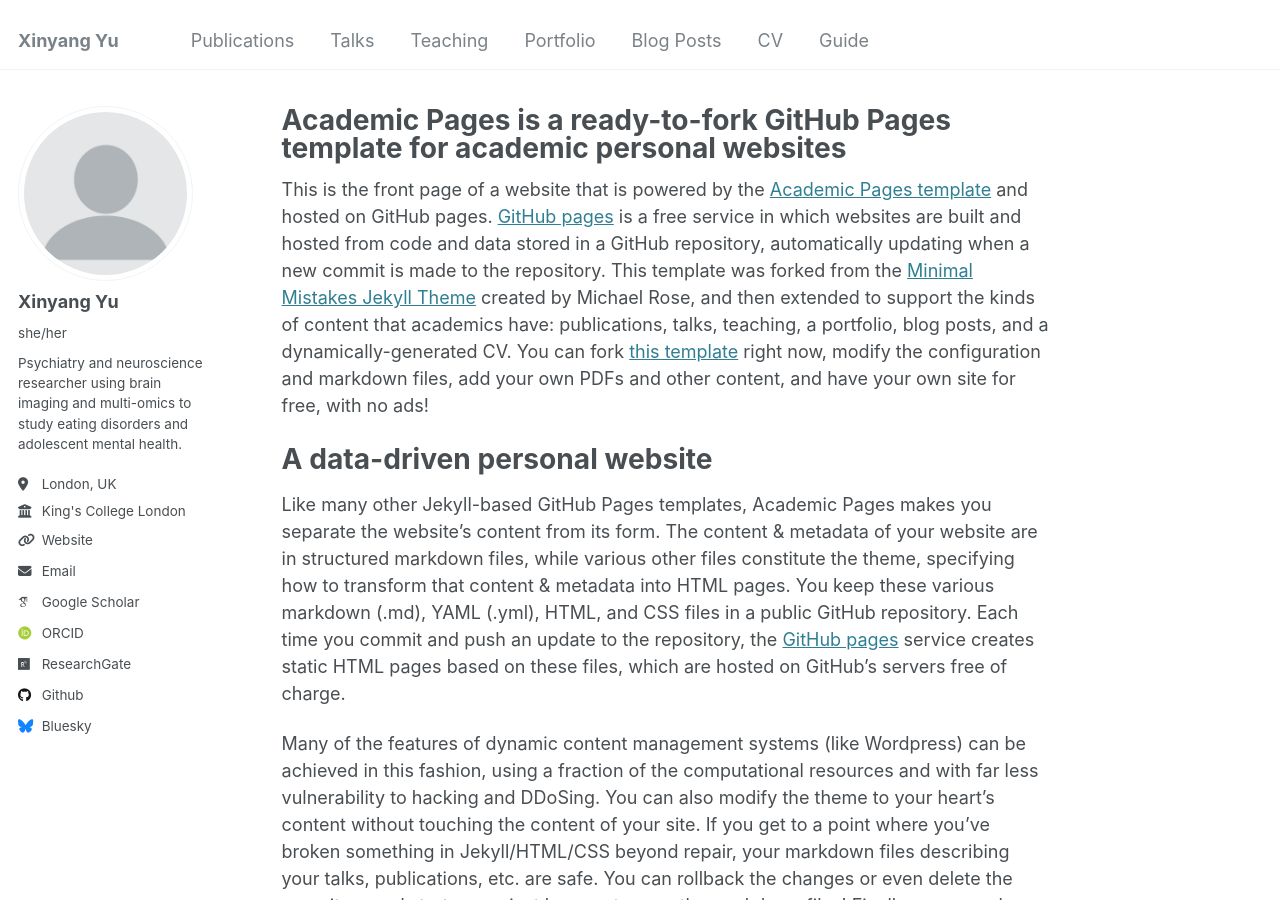
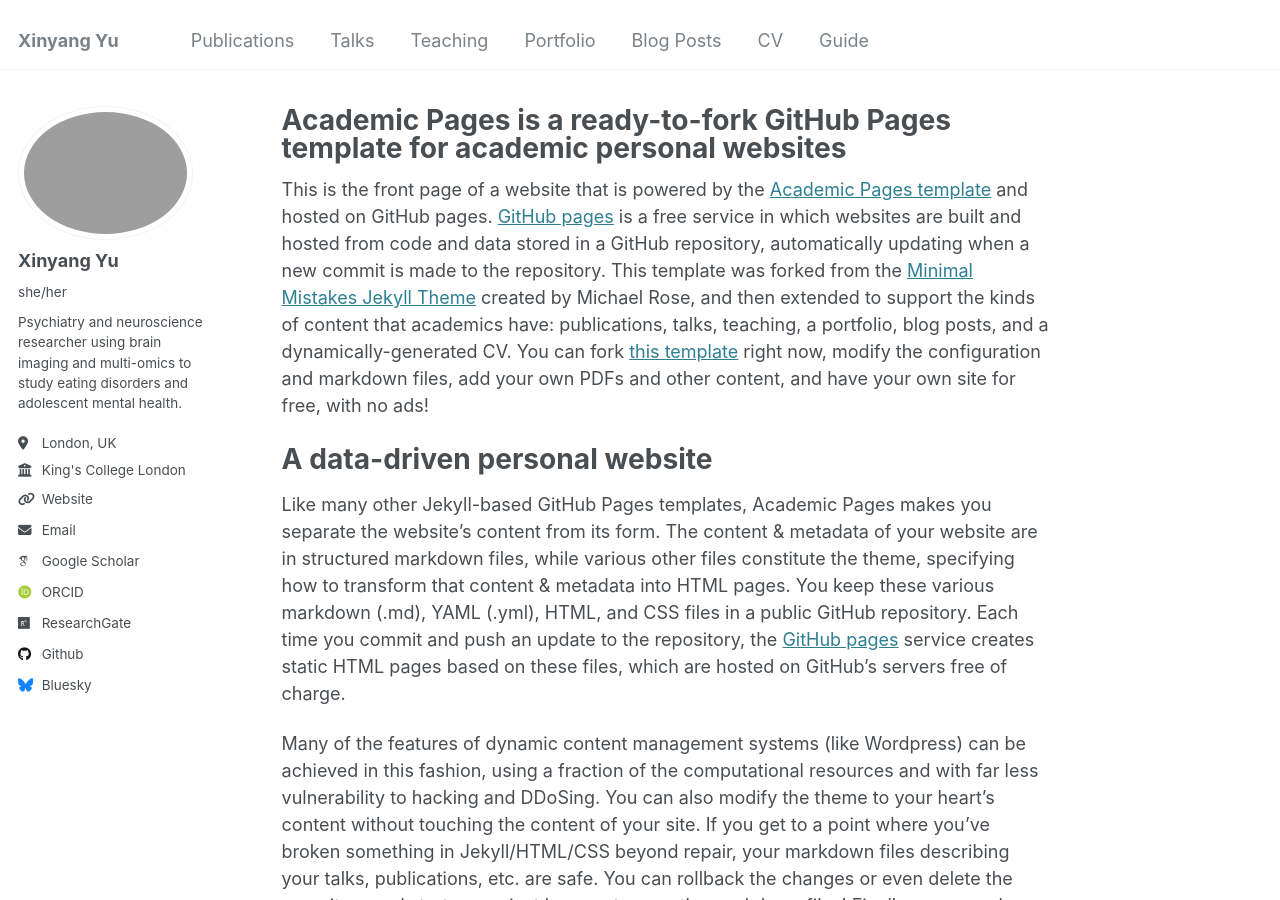
Before and after one commit to XinyangYu918/XinyangYu918.github.io, a Jekyll site: the page built from _pages/about.md, in a window 1280 px wide and 900 px high. Built offline with Jekyll 4.4.1, drawn with Linux system fonts in a browser that asks for light colours; some web fonts are replaced.

Commit message:
Update _config.yml

```diff
--- a/_config.yml
+++ b/_config.yml
@@ -20,7 +20,7 @@ repository               : "academicpages/academicpages.github.io"
 #               Additional customization can be done by editing /_includes/author-profile.html
 author:
   # Biographic information
-  avatar           : "profile.png"
+  avatar           : "images/XinyangYu.JPG"
   name             : "Xinyang Yu"
   pronouns         : "she/her"
   bio              : "Psychiatry and neuroscience researcher using brain imaging and multi-omics to study eating disorders and adolescent mental health."
```
